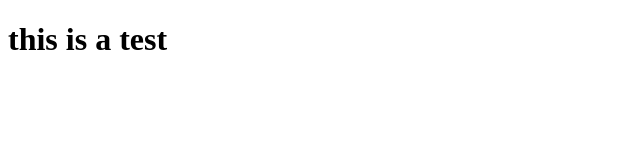
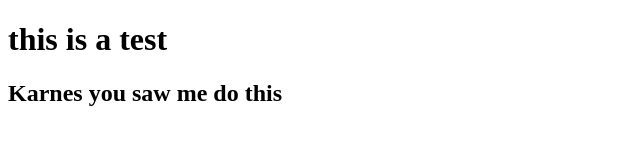
Before and after one commit to vulcan113/WebDevCE, a plain HTML site: page ThreeMonthsEvents/index.html in a window 1280 px wide. Shown: the whole page, without its empty margins (0-640 px from the left). Drawn offline with Linux system fonts and the light colour scheme.

Commit message:
3 Months Complete

```diff
--- a/ThreeMonthsEvents/index.html
+++ b/ThreeMonthsEvents/index.html
@@ -8,6 +8,7 @@
 <body>
 
     <h1>this is a test</h1>
+    <h2>Karnes you saw me do this</h2>
 
 </body>
 </html>
```
